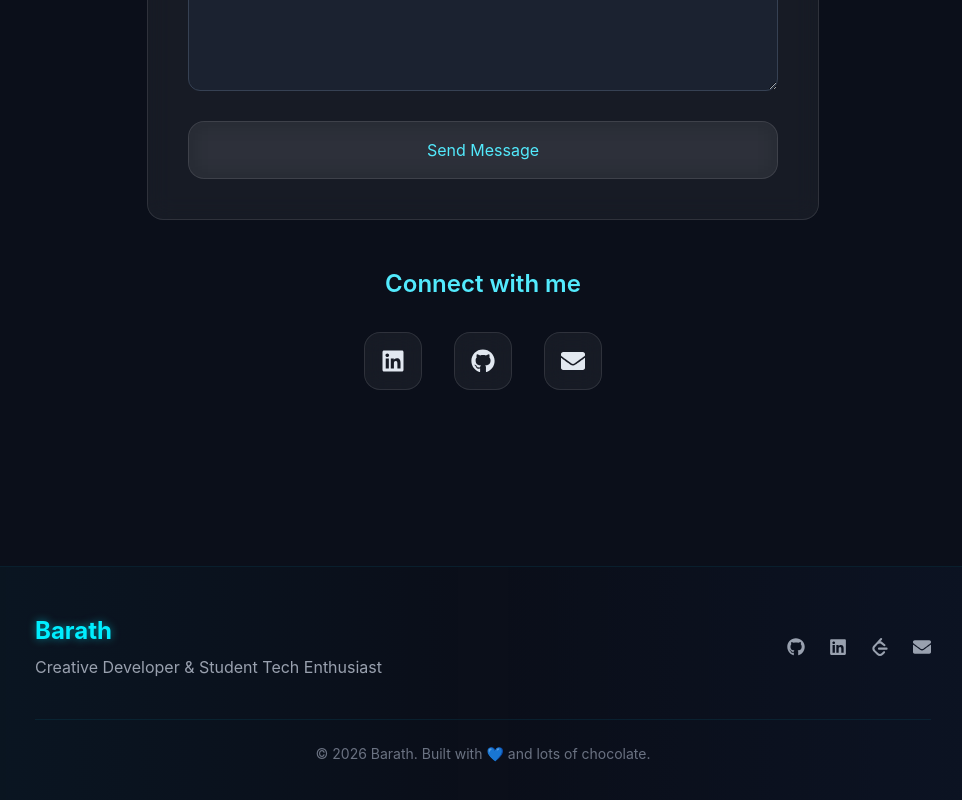
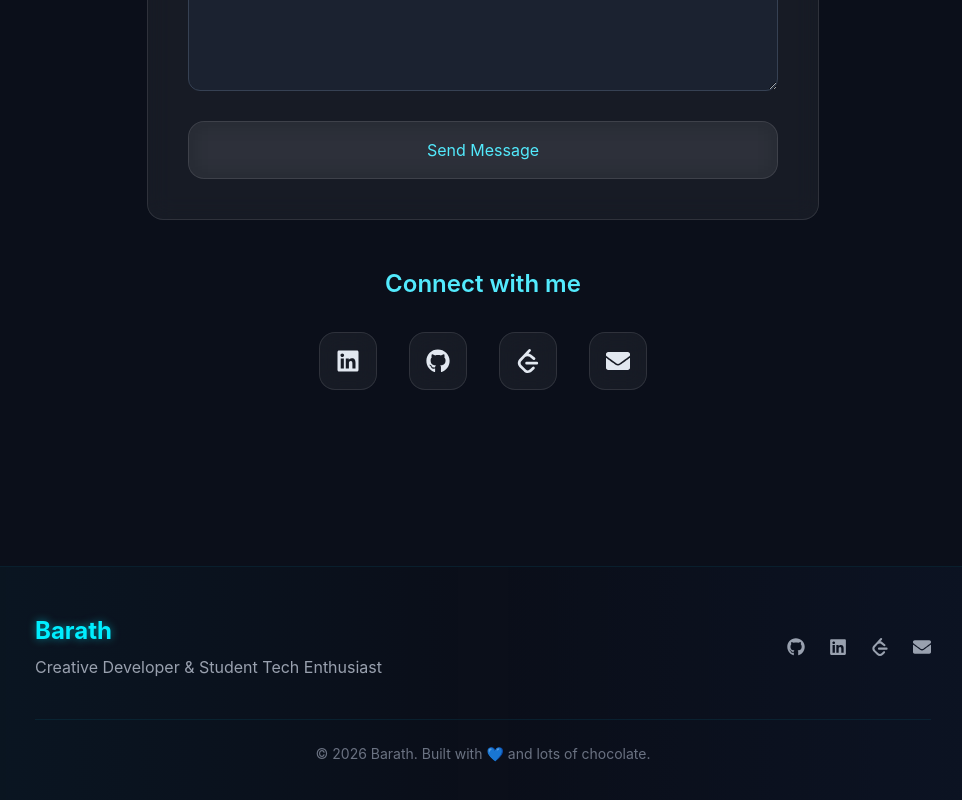
Before and after one commit to Barath-s-05/Portfolio, a Next.js app: page / in a window 1280 px wide. Shown: the part 4968-5768 px from the top of the page, without its empty margins (157-1119 px from the left). Built offline with nearby package versions, Linux system fonts and the light colour scheme.

Commit message:
Update portfolio components

```diff
--- a/app/components/Contact.tsx
+++ b/app/components/Contact.tsx
@@ -3,7 +3,7 @@
 import { useState } from "react";
 import { motion } from "framer-motion";
 import { FaLinkedin, FaGithub, FaEnvelope } from "react-icons/fa";
-
+import { SiLeetcode } from "react-icons/si";
 const Contact = () => {
   const [formData, setFormData] = useState({ name: "", email: "", message: "" });
   const [isSubmitting, setIsSubmitting] = useState(false);
@@ -116,6 +116,16 @@ const Contact = () => {
               <FaGithub />
             </a>
 
+            {/* Leetcode */}
+            <a
+              href="https://leetcode.com/u/Barath0509/"
+              target="_blank"
+              rel="noopener noreferrer"
+              className="p-4 rounded-full glass border border-cyan-500/20 hover:border-cyan-400 hover:text-cyan-400 hover:shadow-[0_0_20px_rgba(0,238,255,0.6)] transition duration-300 hover:-translate-y-1 inline-flex items-center justify-center"
+            >
+              <SiLeetcode />
+            </a>
+
             {/* Email (opens Gmail compose) */}
             <a
               href="https://mail.google.com/mail/?view=cm&fs=1&to=sanbarath0509@gmail.com"
```
